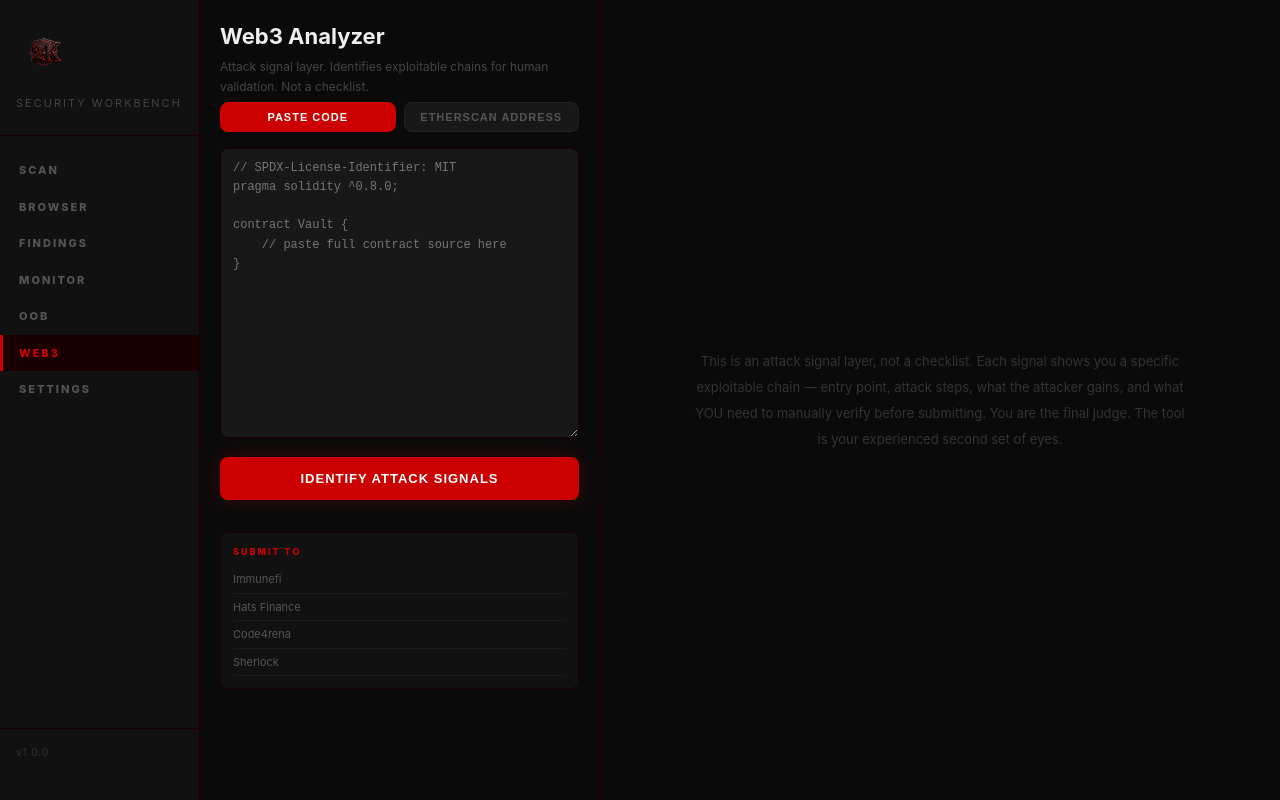
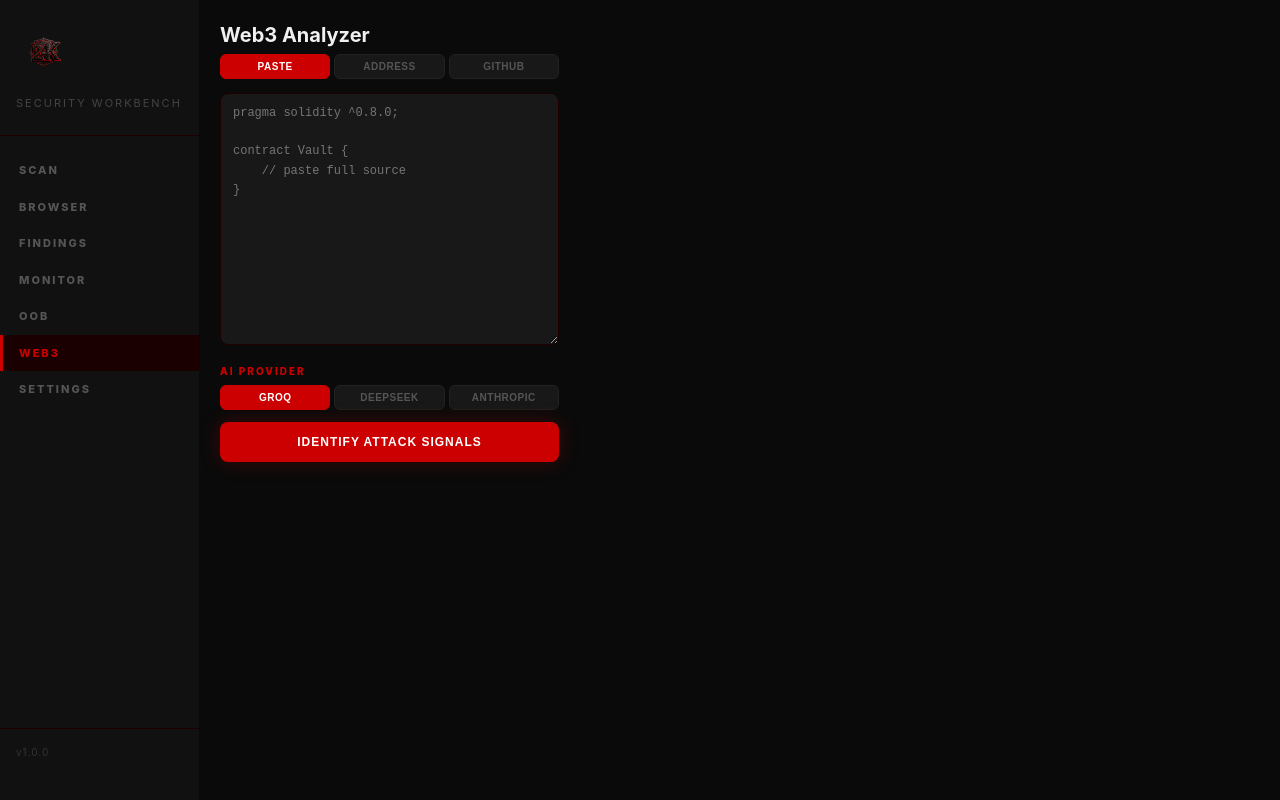
Before and after one commit to ifechukwu-commit/24keen, a Next.js app: page /web3 in a window 1280 px wide. Built offline with nearby package versions, Linux system fonts and the light colour scheme.

Commit message:
update project

```diff
--- a/app/web3/page.tsx
+++ b/app/web3/page.tsx
@@ -4,210 +4,299 @@ import { useState, useEffect } from 'react'
 const SMAP: Record<string, string> = {
   critical: '#cc0000', high: '#dd4400', medium: '#cc7700', low: '#555555'
 }
-
 const CONF_COLOR: Record<string, string> = {
   confirmed: '#22c55e', probable: '#f59e0b', investigate: '#888888'
 }
 
-const PLATFORMS = [
-  { name: 'Immunefi', url: 'https://immunefi.com/explore/' },
-  { name: 'Hats Finance', url: 'https://app.hats.finance/vulnerability' },
-  { name: 'Code4rena', url: 'https://code4rena.com/audits' },
-  { name: 'Sherlock', url: 'https://www.sherlock.xyz/contests' },
-]
-
 export default function Web3Page() {
-  const [mode, setMode] = useState<'code' | 'address'>('code')
+  const [inputMode, setInputMode] = useState<'code' | 'address' | 'github'>('code')
   const [code, setCode] = useState('')
   const [address, setAddress] = useState('')
+  const [githubUrl, setGithubUrl] = useState('')
+  const [commitHash, setCommitHash] = useState('')
   const [aiKey, setAiKey] = useState('')
+  const [aiProvider, setAiProvider] = useState<'groq' | 'deepseek' | 'anthropic'>('groq')
   const [loading, setLoading] = useState(false)
+  const [fetching, setFetching] = useState(false)
   const [signals, setSignals] = useState<any[]>([])
   const [selected, setSelected] = useState<any>(null)
   const [status, setStatus] = useState('')
   const [filterSev, setFilterSev] = useState('all')
-  const [filterConf, setFilterConf] = useState('all')
   const [contractName, setContractName] = useState('')
+  const [fetchedFiles, setFetchedFiles] = useState<string[]>([])
+  const [showPoC, setShowPoC] = useState(false)
 
   useEffect(() => {
     const k = localStorage.getItem('keen_ai_key')
     if (k) setAiKey(k)
+    const p = localStorage.getItem('keen_ai_provider')
+    if (p) setAiProvider(p as any)
   }, [])
+
+  function saveProvider(p: string) {
+    setAiProvider(p as any)
+    localStorage.setItem('keen_ai_provider', p)
+  }
+
+  async function fetchFromGitHub() {
+    if (!githubUrl.trim()) { alert('Enter GitHub repo URL first.'); return }
+    setFetching(true)
+    setStatus('Fetching Solidity files from GitHub...')
+    try {
+      const res = await fetch('/api/github-fetch', {
+        method: 'POST',
+        headers: { 'Content-Type': 'application/json' },
+        body: JSON.stringify({ repoUrl: githubUrl, commitHash: commitHash || undefined }),
+      })
+      const data = await res.json()
+      if (data.error) throw new Error(data.error)
+      setCode(data.code)
+      setFetchedFiles(data.files)
+      setContractName(data.repo)
+      setStatus('Fetched ' + data.files.length + ' contract files from ' + data.repo + '. Ready to analyze.')
+      setInputMode('code')
+    } catch (e: any) {
+      alert('GitHub fetch error: ' + e.message)
+      setStatus('')
+    } finally {
+      setFetching(false)
+    }
+  }
 
   async function handleScan() {
     if (!aiKey) { alert('Add your AI key in Settings first.'); return }
-    if (mode === 'code' && !code.trim()) { alert('Paste Solidity code first.'); return }
-    if (mode === 'address' && !address.trim()) { alert('Enter contract address first.'); return }
-
+    if (inputMode === 'code' && !code.trim()) { alert('Paste or fetch contract code first.'); return }
+    if (inputMode === 'address' && !address.trim()) { alert('Enter contract address.'); return }
     setLoading(true)
     setSignals([])
     setSelected(null)
-    setContractName('')
-    setStatus('Identifying attack signals across all vulnerability classes...')
-
+    setStatus('Identifying attack signals — ' + aiProvider.toUpperCase() + ' analyzing all vulnerability classes...')
     try {
       const res = await fetch('/api/web3-scan', {
         method: 'POST',
         headers: { 'Content-Type': 'application/json' },
         body: JSON.stringify({
-          code: mode === 'code' ? code : undefined,
-          contractAddress: mode === 'address' ? address : undefined,
+          code: inputMode !== 'address' ? code : undefined,
+          contractAddress: inputMode === 'address' ? address : undefined,
           aiKey,
+          aiProvider,
         }),
       })
       const data = await res.json()
       if (data.error) throw new Error(data.error)
       setSignals(data.signals || [])
-      setContractName(data.contractName || '')
-      setStatus(data.count + ' attack signals identified. Review each one and validate manually before submitting.')
+      if (data.contractName && data.contractName !== 'Unknown') setContractName(data.contractName)
+      setStatus(data.count + ' attack signals identified. Review each one before submitting.')
     } catch (e: any) {
       alert('Analysis error: ' + e.message)
       setStatus('')
-    } finally {
-      setLoading(false)
+    } finally { setLoading(false) }
+  }
+
+  function generateFoundryPoC(signal: any): string {
+    return `// SPDX-License-Identifier: MIT
+pragma solidity ^0.8.0;
+
+import "forge-std/Test.sol";
+// Import the vulnerable contract
+// import "../src/YourContract.sol";
+
+// Attacker contract for: ${signal.title}
+contract Attacker_${signal.category?.replace(/[^a-zA-Z]/g, '')} {
+    address public target;
+    bool private attacked;
+
+    constructor(address _target) {
+        target = _target;
+    }
+
+    // Entry point for the exploit
+    function exploit() external {
+        // ATTACK CHAIN: ${signal.attackChain || 'See signal details'}
+        // TODO: Implement the attack based on the chain above
+        // EVIDENCE: ${signal.evidence || 'See vulnerable code'}
+    }
+
+    receive() external payable {
+        if (!attacked) {
+            attacked = true;
+            // Re-enter here if this is a reentrancy exploit
+        }
     }
 }
 
-  const filtered = signals.filter(s => {
-    if (filterSev !== 'all' && s.severity !== filterSev) return false
-    if (filterConf !== 'all' && s.confidence !== filterConf) return false
-    return true
-  })
+contract ${signal.category?.replace(/[^a-zA-Z]/g, '') || 'Exploit'}Test is Test {
+    // Replace with actual contract types
+    address public target;
+    address public attacker;
 
-  const counts = { critical: 0, high: 0, medium: 0, low: 0 }
-  signals.forEach(s => { if (counts[s.severity as keyof typeof counts] !== undefined) counts[s.severity as keyof typeof counts]++ })
+    function setUp() public {
+        // Fork: vm.createSelectFork("mainnet", BLOCK_NUMBER);
+        // Deploy or use existing contract address from scope
+        attacker = address(new Attacker_${signal.category?.replace(/[^a-zA-Z]/g, '')}(target));
+        vm.deal(attacker, 10 ether);
+        vm.label(attacker, "Attacker");
+    }
+
+    function testExploit_${signal.category?.replace(/[^a-zA-Z]/g, '')}() public {
+        uint256 balanceBefore = address(attacker).balance;
+        vm.startPrank(attacker);
+
+        // Execute the exploit
+        Attacker_${signal.category?.replace(/[^a-zA-Z]/g, '')}(payable(attacker)).exploit();
+
+        vm.stopPrank();
+
+        // Assert the attack succeeded
+        // assertGt(address(attacker).balance, balanceBefore, "Exploit failed");
+
+        // HUMAN VERIFICATION: ${signal.humanVerification || 'Verify manually'}
+    }
+}`
+  }
+
+  const filtered = signals.filter(s => filterSev === 'all' || s.severity === filterSev)
+  const counts: Record<string, number> = { critical: 0, high: 0, medium: 0, low: 0 }
+  signals.forEach(s => { if (counts[s.severity] !== undefined) counts[s.severity]++ })
 
   return (
     <div style={{ display: 'flex', height: '100vh', overflow: 'hidden' }}>
-      <div style={{ width: 400, borderRight: '1px solid #1e0000', overflow: 'auto', padding: 20, flexShrink: 0 }}>
-        <div style={{ fontSize: 22, fontWeight: 700, color: '#f0f0f0', marginBottom: 4 }}>Web3 Analyzer</div>
-        <div style={{ fontSize: 12, color: '#444', marginBottom: 4, lineHeight: 1.7 }}>
-          Attack signal layer. Identifies exploitable chains for human validation. Not a checklist.
-        </div>
-        {contractName && <div style={{ fontSize: 12, color: '#cc0000', fontWeight: 700, marginBottom: 12 }}>{contractName}</div>}
+      <div style={{ width: 380, borderRight: '1px solid #1e0000', overflow: 'auto', padding: 20, flexShrink: 0 }}>
+        <div style={{ fontSize: 20, fontWeight: 700, color: '#f0f0f0', marginBottom: 4 }}>Web3 Analyzer</div>
+        {contractName && <div style={{ fontSize: 11, color: '#cc0000', fontWeight: 700, marginBottom: 8 }}>{contractName}</div>}
+        {fetchedFiles.length > 0 && (
+          <div style={{ fontSize: 10, color: '#444', marginBottom: 8 }}>{fetchedFiles.join(' · ')}</div>
+        )}
 
-        <div style={{ display: 'flex', gap: 8, marginBottom: 16 }}>
-          {(['code', 'address'] as const).map(m => (
-            <button key={m} onClick={() => setMode(m)} style={{
-              flex: 1, padding: '8px', borderRadius: 8, fontSize: 11, fontWeight: 800, letterSpacing: 1,
-              background: mode === m ? '#cc0000' : '#181818',
-              color: mode === m ? 'white' : '#555',
-              border: '1px solid ' + (mode === m ? '#cc0000' : '#222'),
+        <div style={{ display: 'flex', gap: 4, marginBottom: 14, flexWrap: 'wrap' }}>
+          {(['code', 'address', 'github'] as const).map(m => (
+            <button key={m} onClick={() => setInputMode(m)} style={{
+              flex: 1, minWidth: 60, padding: '6px 4px', borderRadius: 6, fontSize: 10, fontWeight: 800, letterSpacing: 0.5,
+              background: inputMode === m ? '#cc0000' : '#181818',
+              color: inputMode === m ? 'white' : '#555',
+              border: '1px solid ' + (inputMode === m ? '#cc0000' : '#222'),
             }}>
-              {m === 'code' ? 'PASTE CODE' : 'ETHERSCAN ADDRESS'}
+              {m === 'code' ? 'PASTE' : m === 'address' ? 'ADDRESS' : 'GITHUB'}
             </button>
           ))}
         </div>
 
-        {mode === 'code' ? (
-          <textarea rows={14} value={code} onChange={e => setCode(e.target.value)}
-            placeholder={'// SPDX-License-Identifier: MIT\npragma solidity ^0.8.0;\n\ncontract Vault {\n    // paste full contract source here\n}'}
+        {inputMode === 'github' && (
+          <>
+            <div style={{ fontSize: 10, fontWeight: 800, color: '#cc0000', letterSpacing: 2, marginBottom: 6 }}>GITHUB REPO URL</div>
+            <input value={githubUrl} onChange={e => setGithubUrl(e.target.value)}
+              placeholder="https://github.com/owner/repo" style={{ marginBottom: 8 }} />
+            <input value={commitHash} onChange={e => setCommitHash(e.target.value)}
+              placeholder="Commit hash or branch (optional, default: main)" style={{ marginBottom: 8 }} />
+            <button className="btn-secondary" onClick={fetchFromGitHub} disabled={fetching}
+              style={{ width: '100%', padding: '8px', fontSize: 11, letterSpacing: 1, marginBottom: 12, opacity: fetching ? 0.6 : 1 }}>
+              {fetching ? 'FETCHING...' : 'FETCH CONTRACT FILES'}
+            </button>
+          </>
+        )}
+
+        {inputMode === 'code' && (
+          <textarea rows={12} value={code} onChange={e => setCode(e.target.value)}
+            placeholder={'pragma solidity ^0.8.0;\n\ncontract Vault {\n    // paste full source\n}'}
             style={{ resize: 'vertical', fontSize: 12, lineHeight: 1.6, marginBottom: 12 }}
           />
-        ) : (
+        )}
+
+        {inputMode === 'address' && (
           <>
             <input value={address} onChange={e => setAddress(e.target.value)}
               placeholder="0x... (verified on Etherscan)" style={{ marginBottom: 8 }} />
-            <div style={{ fontSize: 11, color: '#444', marginBottom: 12, lineHeight: 1.7 }}>
-              Must be verified on Etherscan. Source code is fetched automatically.
-            </div>
+            <div style={{ fontSize: 11, color: '#444', marginBottom: 12 }}>Must be verified on Etherscan. Source fetched automatically.</div>
           </>
         )}
 
+        <div style={{ fontSize: 10, fontWeight: 800, color: '#cc0000', letterSpacing: 2, marginBottom: 6 }}>AI PROVIDER</div>
+        <div style={{ display: 'flex', gap: 4, marginBottom: 12 }}>
+          {(['groq', 'deepseek', 'anthropic'] as const).map(p => (
+            <button key={p} onClick={() => saveProvider(p)} style={{
+              flex: 1, padding: '6px 4px', borderRadius: 6, fontSize: 10, fontWeight: 800,
+              background: aiProvider === p ? '#cc0000' : '#181818',
+              color: aiProvider === p ? 'white' : '#555',
+              border: '1px solid ' + (aiProvider === p ? '#cc0000' : '#222'),
+            }}>{p.toUpperCase()}</button>
+          ))}
+        </div>
+
         <button className="btn-primary" onClick={handleScan} disabled={loading}
-          style={{ width: '100%', padding: 14, fontSize: 13, letterSpacing: 1, opacity: loading ? 0.6 : 1, marginBottom: 12 }}>
-          {loading ? 'ANALYZING ATTACK SURFACE...' : 'IDENTIFY ATTACK SIGNALS'}
+          style={{ width: '100%', padding: 13, fontSize: 12, letterSpacing: 1, opacity: loading ? 0.6 : 1, marginBottom: 12 }}>
+          {loading ? 'ANALYZING...' : 'IDENTIFY ATTACK SIGNALS'}
         </button>
 
         {status && (
-          <div style={{ padding: 10, background: '#111', borderRadius: 8, border: '1px solid #1e0000', fontSize: 12, color: loading ? '#cc0000' : '#22c55e', textAlign: 'center', marginBottom: 12 }}>
+          <div style={{ padding: 10, background: '#111', borderRadius: 8, border: '1px solid #1e0000', fontSize: 11, color: loading || fetching ? '#cc0000' : '#22c55e', textAlign: 'center', marginBottom: 12 }}>
             {status}
           </div>
         )}
 
         {signals.length > 0 && (
           <>
-            <div style={{ display: 'flex', gap: 6, flexWrap: 'wrap', marginBottom: 10 }}>
+            <div style={{ display: 'flex', gap: 4, flexWrap: 'wrap', marginBottom: 8 }}>
               {Object.entries(counts).map(([sev, count]) => count > 0 && (
-                <div key={sev} style={{ background: (SMAP[sev] || '#555') + '22', border: '1px solid ' + (SMAP[sev] || '#555'), borderRadius: 6, padding: '3px 8px', fontSize: 10, color: SMAP[sev] || '#555', fontWeight: 800 }}>
+                <div key={sev} style={{ background: (SMAP[sev] || '#555') + '22', border: '1px solid ' + (SMAP[sev] || '#555'), borderRadius: 5, padding: '2px 8px', fontSize: 10, color: SMAP[sev] || '#555', fontWeight: 800 }}>
                   {count} {sev.toUpperCase()}
                 </div>
               ))}
             </div>
-            <div style={{ display: 'flex', gap: 4, marginBottom: 8, flexWrap: 'wrap' }}>
+            <div style={{ display: 'flex', gap: 4, flexWrap: 'wrap', marginBottom: 12 }}>
               {['all', 'critical', 'high', 'medium', 'low'].map(s => (
                 <button key={s} onClick={() => setFilterSev(s)} style={{
                   background: filterSev === s ? '#cc0000' : '#181818',
                   color: filterSev === s ? 'white' : '#555',
                   border: '1px solid ' + (filterSev === s ? '#cc0000' : '#222'),
-                  padding: '3px 8px', borderRadius: 4, fontSize: 9, fontWeight: 800, letterSpacing: 0.5,
+                  padding: '3px 8px', borderRadius: 4, fontSize: 9, fontWeight: 800,
                 }}>{s.toUpperCase()}</button>
               ))}
             </div>
-            <div style={{ display: 'flex', gap: 4, marginBottom: 12, flexWrap: 'wrap' }}>
-              {['all', 'confirmed', 'probable', 'investigate'].map(c => (
-                <button key={c} onClick={() => setFilterConf(c)} style={{
-                  background: filterConf === c ? (CONF_COLOR[c] || '#888') : '#181818',
-                  color: filterConf === c ? 'white' : '#555',
-                  border: '1px solid ' + (filterConf === c ? (CONF_COLOR[c] || '#888') : '#222'),
-                  padding: '3px 8px', borderRadius: 4, fontSize: 9, fontWeight: 800, letterSpacing: 0.5,
-                }}>{c.toUpperCase()}</button>
-              ))}
-            </div>
             {filtered.map((s, i) => (
-              <div key={i} onClick={() => setSelected(s)} style={{
+              <div key={i} onClick={() => { setSelected(s); setShowPoC(false) }} style={{
                 background: selected === s ? '#1a0000' : '#181818',
                 border: '1px solid ' + (selected === s ? '#cc0000' : '#1e0000'),
                 borderLeft: '4px solid ' + (SMAP[s.severity] || '#555'),
                 borderRadius: 8, padding: 10, marginBottom: 6, cursor: 'pointer',
               }}>
-                <div style={{ display: 'flex', alignItems: 'center', gap: 6, marginBottom: 4 }}>
+                <div style={{ display: 'flex', alignItems: 'center', gap: 6, marginBottom: 3 }}>
                   <span style={{ fontSize: 9, fontWeight: 800, color: SMAP[s.severity] || '#555' }}>{s.severity?.toUpperCase()}</span>
                   <span style={{ fontSize: 9, color: CONF_COLOR[s.confidence] || '#888', fontWeight: 700 }}>{s.confidence?.toUpperCase()}</span>
                   {s.swc && <span style={{ fontSize: 9, color: '#333' }}>SWC-{s.swc}</span>}
                 </div>
                 <div style={{ fontSize: 12, fontWeight: 600, color: '#f0f0f0' }}>{s.title}</div>
-                <div style={{ fontSize: 10, color: '#555', marginTop: 2 }}>{s.category} · {s.location}</div>
+                <div style={{ fontSize: 10, color: '#555', marginTop: 2 }}>{s.category}</div>
               </div>
             ))}
           </>
         )}
-
-        <div style={{ marginTop: 20, padding: 12, background: '#111', border: '1px solid #1e0000', borderRadius: 8 }}>
+       {selected && (
+        <div style={{ marginTop: 16, padding: 12, background: '#111', border: '1px solid #1e0000', borderRadius: 8 }}>
           <div style={{ fontSize: 9, fontWeight: 800, color: '#cc0000', letterSpacing: 2, marginBottom: 8 }}>SUBMIT TO</div>
-          {PLATFORMS.map(p => (
-            <a key={p.name} href={p.url} target="_blank" rel="noopener noreferrer" style={{
-              display: 'block', fontSize: 11, color: '#555', padding: '5px 0',
-              borderBottom: '1px solid #1a1a1a', textDecoration: 'none',
-            }}>{p.name}</a>
-          ))}
-        </div>
-      </div>
-
-      <div style={{ flex: 1, overflow: 'auto', padding: 24 }}>
-        {!selected ? (
-          <div style={{ display: 'flex', flexDirection: 'column', alignItems: 'center', justifyContent: 'center', height: '100%' }}>
-            <div style={{ fontSize: 13, color: '#333', textAlign: 'center', maxWidth: 500, lineHeight: 2 }}>
-              This is an attack signal layer, not a checklist. Each signal shows you a specific exploitable chain — entry point, attack steps, what the attacker gains, and what YOU need to manually verify before submitting. You are the final judge. The tool is your experienced second set of eyes.
-            </div>
-          </div>
-        ) : (
-          <div style={{ maxWidth: 720 }}>
-            <div style={{ height: 3, background: SMAP[selected.severity] || '#555', borderRadius: 2, marginBottom: 20 }} />
           <div style={{ display: 'flex', gap: 8, alignItems: 'center', marginBottom: 16, flexWrap: 'wrap' }}>
-              <span style={{ background: (SMAP[selected.severity] || '#555') + '22', color: SMAP[selected.severity] || '#555', padding: '3px 10px', borderRadius: 4, fontSize: 11, fontWeight: 800 }}>
-                {selected.severity?.toUpperCase()}
-              </span>
-              <span style={{ background: (CONF_COLOR[selected.confidence] || '#888') + '22', color: CONF_COLOR[selected.confidence] || '#888', padding: '3px 10px', borderRadius: 4, fontSize: 11, fontWeight: 800 }}>
-                {selected.confidence?.toUpperCase()}
-              </span>
+            <span style={{ background: (SMAP[selected.severity] || '#555') + '22', color: SMAP[selected.severity] || '#555', padding: '3px 10px', borderRadius: 4, fontSize: 11, fontWeight: 800 }}>{selected.severity?.toUpperCase()}</span>
+            <span style={{ background: (CONF_COLOR[selected.confidence] || '#888') + '22', color: CONF_COLOR[selected.confidence] || '#888', padding: '3px 10px', borderRadius: 4, fontSize: 11, fontWeight: 800 }}>{selected.confidence?.toUpperCase()}</span>
             {selected.swc && <span style={{ fontSize: 11, color: '#444', background: '#181818', padding: '3px 10px', borderRadius: 4, border: '1px solid #222' }}>SWC-{selected.swc}</span>}
             <span style={{ fontSize: 11, color: '#555', marginLeft: 'auto' }}>{selected.category}</span>
           </div>
-
           <div style={{ fontSize: 22, fontWeight: 700, color: '#f0f0f0', marginBottom: 6 }}>{selected.title}</div>
           <div style={{ fontSize: 12, color: '#555', marginBottom: 20, fontFamily: 'monospace' }}>{selected.location}</div>
 
+          <div style={{ display: 'flex', gap: 8, marginBottom: 20 }}>
+            <button onClick={() => setShowPoC(false)} style={{
+              flex: 1, padding: '8px', borderRadius: 6, fontSize: 11, fontWeight: 800, letterSpacing: 1,
+              background: !showPoC ? '#cc0000' : '#181818', color: !showPoC ? 'white' : '#555',
+              border: '1px solid ' + (!showPoC ? '#cc0000' : '#222'),
+            }}>SIGNAL REPORT</button>
+            <button onClick={() => setShowPoC(true)} style={{
+              flex: 1, padding: '8px', borderRadius: 6, fontSize: 11, fontWeight: 800, letterSpacing: 1,
+              background: showPoC ? '#cc0000' : '#181818', color: showPoC ? 'white' : '#555',
+              border: '1px solid ' + (showPoC ? '#cc0000' : '#222'),
+            }}>FOUNDRY POC</button>
+          </div>
+
+          {!showPoC ? (
+            <>
               {[
                 { label: 'ATTACK SIGNAL', val: selected.signal, mono: false },
                 { label: 'VULNERABLE CODE', val: selected.evidence, mono: true, color: '#ff6666' },
@@ -220,21 +309,38 @@ export default function Web3Page() {
                   <pre style={{
                     background: highlight ? '#1a1400' : '#181818',
                     border: '1px solid ' + (highlight ? '#f59e0b44' : '#1e0000'),
-                  borderRadius: 8, padding: 12,
-                  fontSize: mono ? 12 : 13,
+                    borderRadius: 8, padding: 12, fontSize: mono ? 12 : 13,
                     fontFamily: mono ? 'monospace' : 'inherit',
                     lineHeight: 1.8, color: color || '#ccc',
-                  wordBreak: 'break-all', whiteSpace: 'pre-wrap', maxHeight: 300, overflow: 'auto',
+                    wordBreak: 'break-all', whiteSpace: 'pre-wrap', maxHeight: 280, overflow: 'auto',
                   }}>{val}</pre>
                 </div>
               ))}
-
               <button className="btn-primary" onClick={() => {
-              const report = `SMART CONTRACT SECURITY FINDING\n\nTitle: ${selected.title}\nSeverity: ${selected.severity?.toUpperCase()}\nCategory: ${selected.category}\nConfidence: ${selected.confidence?.toUpperCase()}\n${selected.swc ? 'SWC: SWC-' + selected.swc : ''}\nLocation: ${selected.location}\n\nATTACK SIGNAL\n${selected.signal}\n\nVULNERABLE CODE\n${selected.evidence}\n\nATTACK CHAIN\n${selected.attackChain}\n\nIMPACT\n${selected.impact}\n\nHUMAN VERIFICATION\n${selected.humanVerification}`
-              navigator.clipboard.writeText(report).then(() => alert('Report copied to clipboard.'))
+                const r = `SMART CONTRACT SECURITY FINDING\n\nTitle: ${selected.title}\nSeverity: ${selected.severity?.toUpperCase()}\nCategory: ${selected.category}\nConfidence: ${selected.confidence?.toUpperCase()}\n${selected.swc ? 'SWC: SWC-' + selected.swc : ''}\nLocation: ${selected.location}\n\nATTACK SIGNAL\n${selected.signal}\n\nVULNERABLE CODE\n${selected.evidence}\n\nATTACK CHAIN\n${selected.attackChain}\n\nIMPACT\n${selected.impact}\n\nHUMAN VERIFICATION REQUIRED\n${selected.humanVerification}`
+                navigator.clipboard.writeText(r).then(() => alert('Report copied.'))
               }} style={{ width: '100%', padding: 14, fontSize: 13, letterSpacing: 1 }}>
                 COPY REPORT
               </button>
+            </>
+          ) : (
+            <>
+              <div style={{ fontSize: 10, fontWeight: 800, color: '#cc0000', letterSpacing: 2, marginBottom: 8 }}>FOUNDRY POC SKELETON</div>
+              <div style={{ fontSize: 12, color: '#555', marginBottom: 12, lineHeight: 1.7 }}>
+                Copy this test, fill in the contract imports and addresses from the scope, run forge test. If the test passes you have a working exploit proof. Then submit with this as your PoC.
+              </div>
+              <pre style={{
+                background: '#181818', border: '1px solid #1e0000', borderRadius: 8, padding: 16,
+                fontSize: 11, fontFamily: 'monospace', lineHeight: 1.7, color: '#88cc88',
+                wordBreak: 'break-all', whiteSpace: 'pre-wrap', maxHeight: 500, overflow: 'auto',
+              }}>{generateFoundryPoC(selected)}</pre>
+              <button className="btn-primary" onClick={() => {
+                navigator.clipboard.writeText(generateFoundryPoC(selected)).then(() => alert('Foundry PoC copied.'))
+              }} style={{ width: '100%', padding: 14, fontSize: 13, letterSpacing: 1, marginTop: 12 }}>
+                COPY FOUNDRY POC
+              </button>
+            </>
+          )}
         </div>
         )}
       </div>
```
Also changed, not shown: app/api/github-fetch/route.ts (added, +87 -0 lines). Lines whose indentation alone changed are shown as unchanged.
